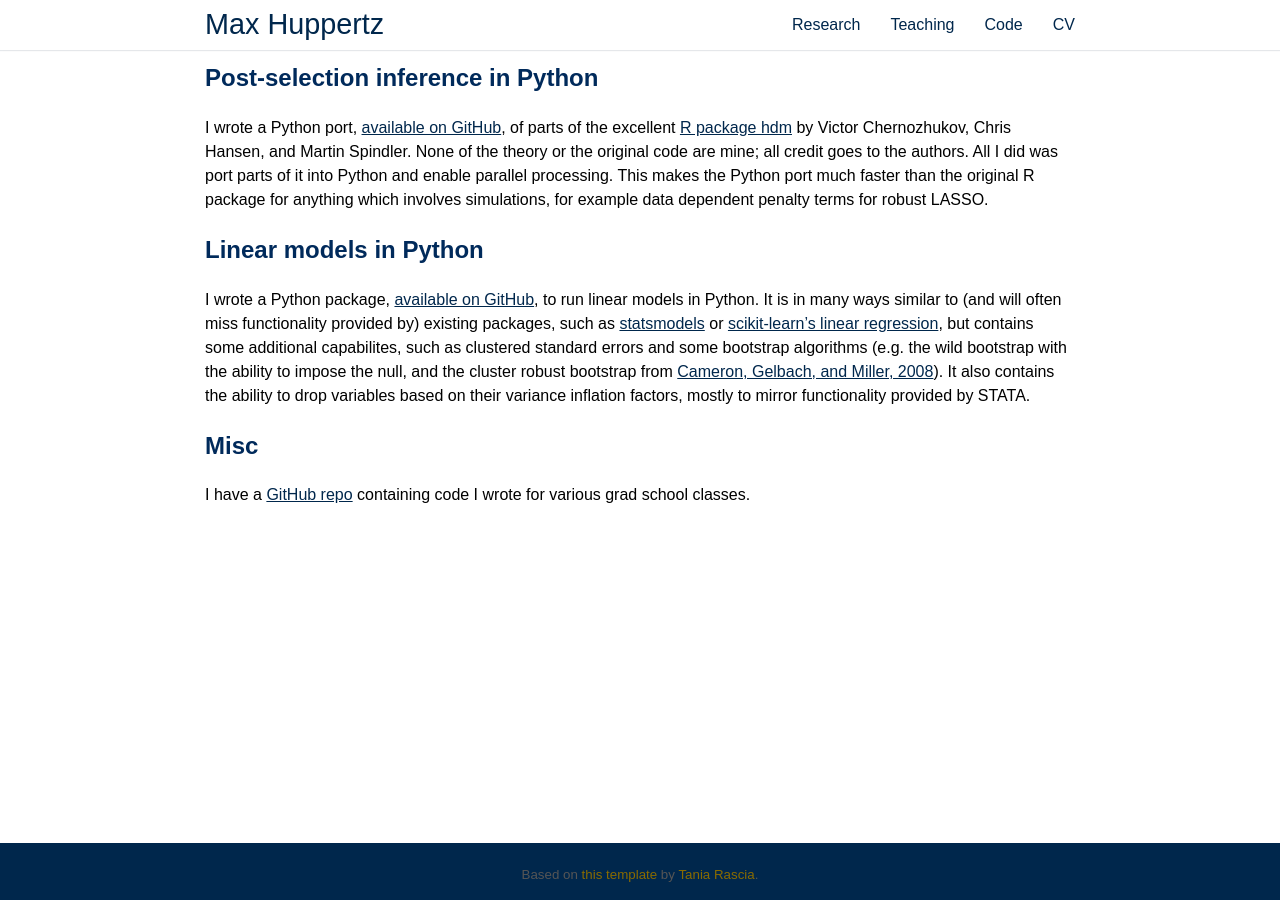
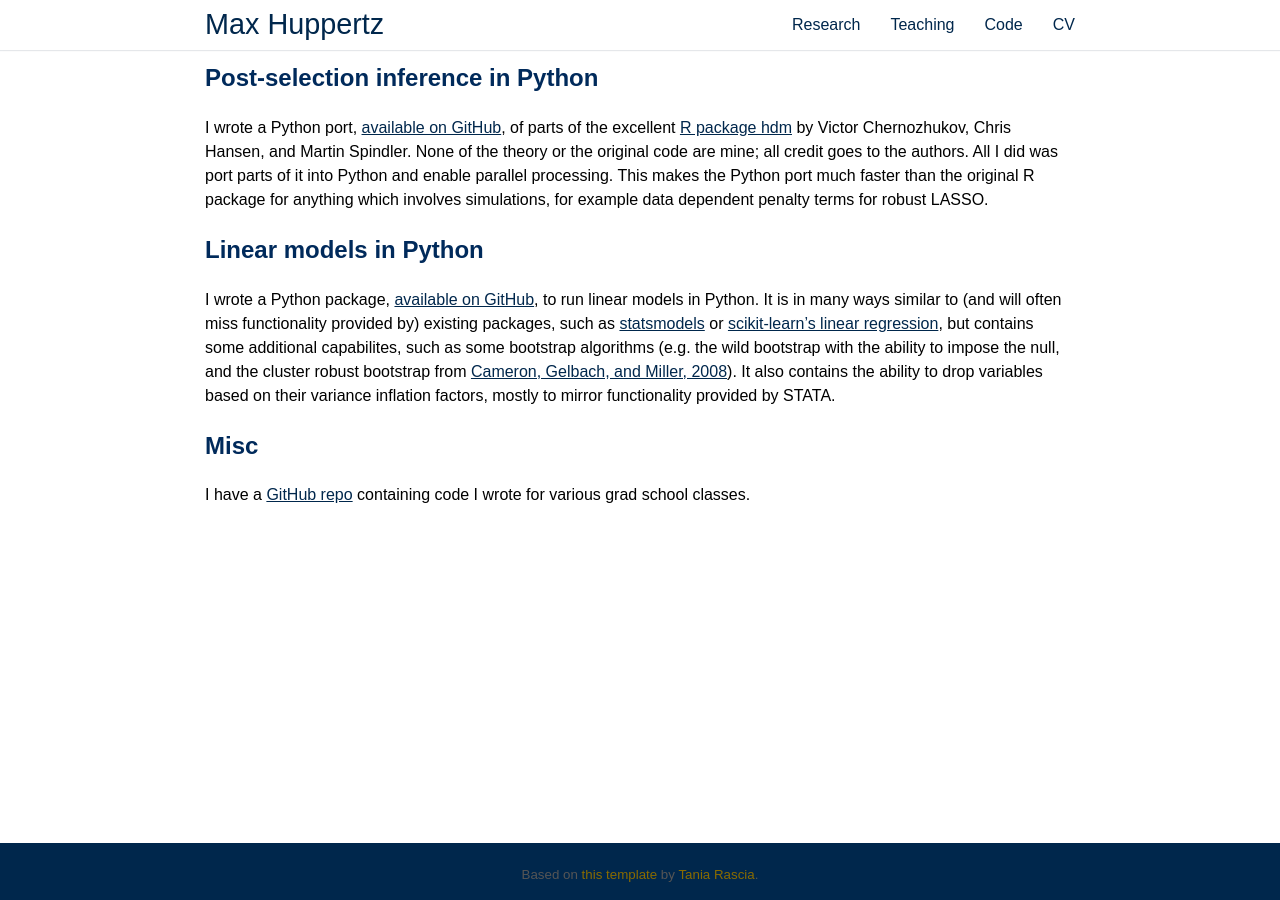
Before and after one commit to maxhuppertz/maxhuppertz.github.io, a Jekyll site: the page built from _pages/03_code.md, in a window 1280 px wide. Built offline with Jekyll 4.4.1, drawn with Linux system fonts in a browser that asks for light colours; nearby versions of some CDN libraries.

Commit message:
Updated code description

```diff
--- a/_pages/03_code.md
+++ b/_pages/03_code.md
@@ -8,7 +8,7 @@
 I wrote a Python port, [available on GitHub][hdmpy_github]{:target="_blank"}, of parts of the excellent [R package hdm][hdm_cran]{:target="_blank"} by Victor Chernozhukov, Chris Hansen, and Martin Spindler. None of the theory or the original code are mine; all credit goes to the authors. All I did was port parts of it into Python and enable parallel processing. This makes the Python port much faster than the original R package for anything which involves simulations, for example data dependent penalty terms for robust LASSO.
 
 ## Linear models in Python
-I wrote a Python package, [available on GitHub][lmpy_github]{:target="_blank"}, to run linear models in Python. It is in many ways similar to (and will often miss functionality provided by) existing packages, such as [statsmodels][statsmodels]{:target="_blank"} or [scikit-learn's linear regression][sklearn_linear_regression]{:target="_blank"}, but contains some additional capabilites, such as clustered standard errors and some bootstrap algorithms (e.g. the wild bootstrap with the ability to impose the null, and the cluster robust bootstrap from [Cameron, Gelbach, and Miller, 2008][cgm_paper]{:target="_blank"}). It also contains the ability to drop variables based on their variance inflation factors, mostly to mirror functionality provided by STATA.
+I wrote a Python package, [available on GitHub][lmpy_github]{:target="_blank"}, to run linear models in Python. It is in many ways similar to (and will often miss functionality provided by) existing packages, such as [statsmodels][statsmodels]{:target="_blank"} or [scikit-learn's linear regression][sklearn_linear_regression]{:target="_blank"}, but contains some additional capabilites, such as some bootstrap algorithms (e.g. the wild bootstrap with the ability to impose the null, and the cluster robust bootstrap from [Cameron, Gelbach, and Miller, 2008][cgm_paper]{:target="_blank"}). It also contains the ability to drop variables based on their variance inflation factors, mostly to mirror functionality provided by STATA.
 
 ## Misc
 I have a [GitHub repo][grad_code_github]{:target="_blank"} containing code I wrote for various grad school classes.
```
